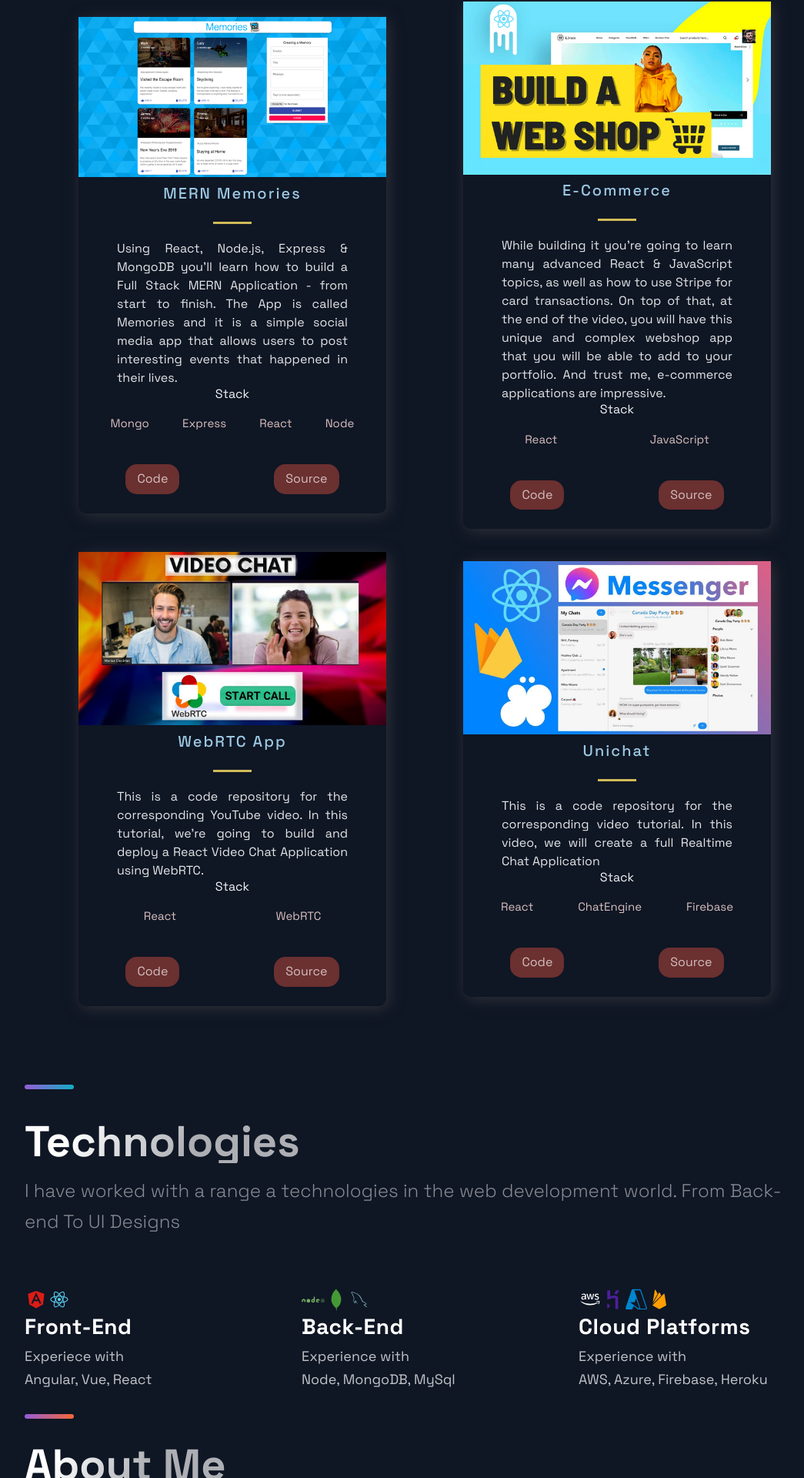
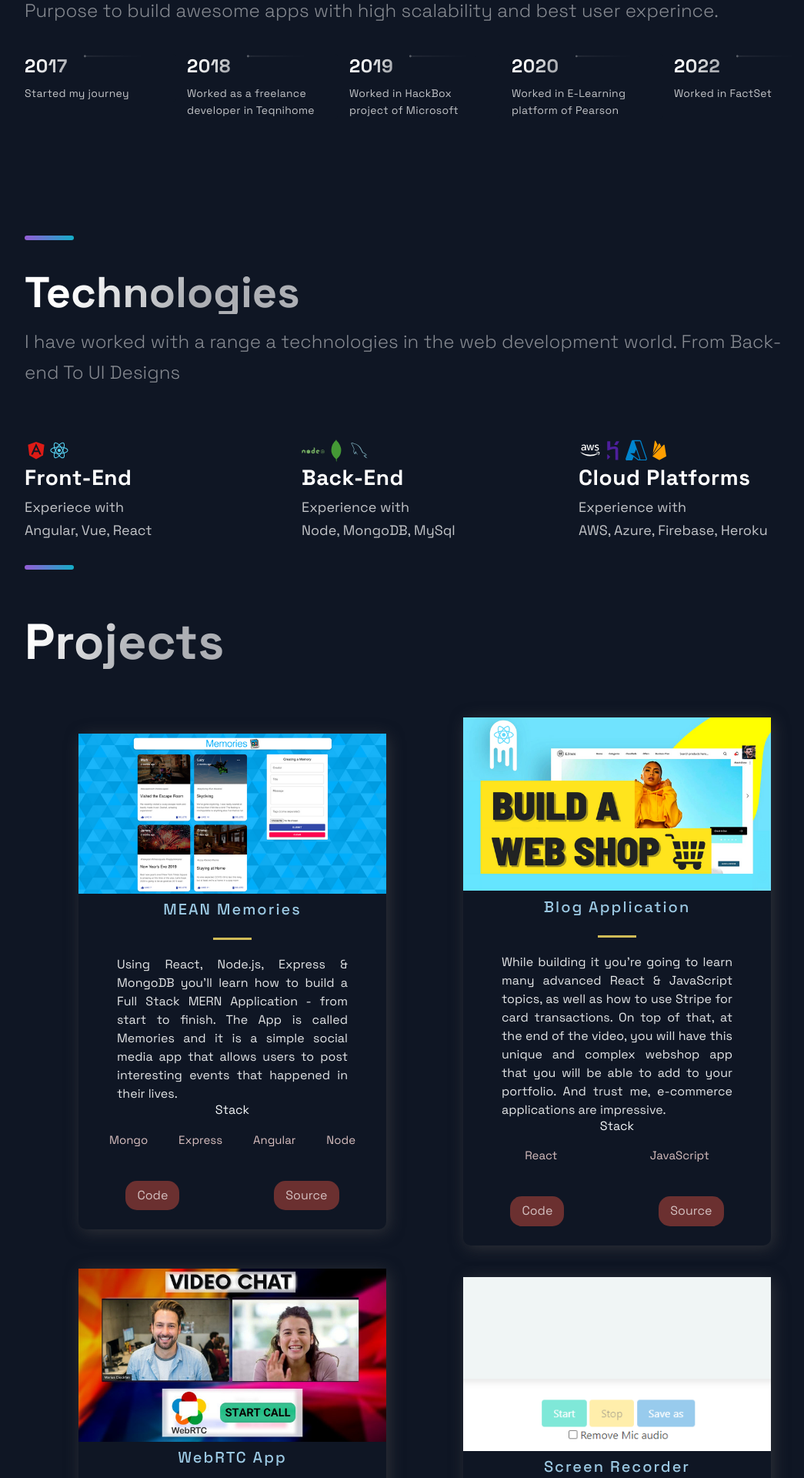
Before and after one commit to SaSanju/portfolio-website-template, a Next.js app: page / in a window 1280 px wide. Shown: the part 833-2753 px from the top of the page at 77% size, without its empty margins (88-1133 px from the left). Built offline with nearby package versions, Linux system fonts and the light colour scheme.

Commit message:
Updated overavll layout

```diff
--- a/src/components/Footer/Footer.js
+++ b/src/components/Footer/Footer.js
@@ -9,13 +9,9 @@ const Footer = () => {
     <FooterWrapper>
       <LinkList>
         <LinkColumn>
-          <LinkTitle>Call</LinkTitle>
-          <LinkItem href="tel:314-343-3432">314-343-3432</LinkItem>
-        </LinkColumn>
-        <LinkColumn>
           <LinkTitle>Email</LinkTitle>
           <LinkItem href="mailto:contact@jsmastery.com">
-            contact@jsmastery.com
+            sayakbhattacharyyya@gmail.com
           </LinkItem>
         </LinkColumn>
       </LinkList>
--- a/src/components/Technologies/Technologies.js
+++ b/src/components/Technologies/Technologies.js
@@ -61,7 +61,6 @@ const Technologies = () => (
         </ListContainer>
       </ListItem>
     </List>
-    <SectionDivider colorAlt />
   </Section>
 );
 
--- a/src/components/TimeLine/TimeLine.js
+++ b/src/components/TimeLine/TimeLine.js
@@ -44,9 +44,10 @@ const Timeline = () => {
 
   return (
     <Section id="about">
+      <SectionDivider divider />
       <SectionTitle>About Me</SectionTitle>
       <SectionText>
-      The purpose of JavaScript Mastery is to help aspiring and established developers to take their development skills to the next level and build awesome apps.
+      Purpose to build awesome apps with high scalability and best user experince.
       </SectionText>
       <CarouselContainer ref={carouselRef} onScroll={handleScroll}>
         <>
@@ -112,7 +113,6 @@ const Timeline = () => {
           );
         })}
       </CarouselButtons>
-      <SectionDivider />
     </Section>
   );
 };
--- a/src/constants/constants.js
+++ b/src/constants/constants.js
@@ -1,15 +1,15 @@
 export const projects = [
   {
-    title: 'MERN Memories',
+    title: 'MEAN Memories',
     description: "Using React, Node.js, Express & MongoDB you'll learn how to build a Full Stack MERN Application - from start to finish. The App is called Memories and it is a simple social media app that allows users to post interesting events that happened in their lives.",
       image: '/images/1.png',
-      tags: ['Mongo', 'Express', 'React', 'Node'],
+      tags: ['Mongo', 'Express', 'Angular', 'Node'],
     source: 'https://google.com',
     visit: 'https://google.com',
     id: 0,
   },
   {
-    title: 'E-Commerce',
+    title: 'Blog Application',
     description:"While building it you're going to learn many advanced React & JavaScript topics, as well as how to use Stripe for card transactions. On top of that, at the end of the video, you will have this unique and complex webshop app that you will be able to add to your portfolio. And trust me, e-commerce applications are impressive.",
     image: '/images/2.png',
     tags: ['React', 'JavaScript'],
@@ -27,20 +27,20 @@ export const projects = [
     id: 2,
   },
   {
-    title: 'Unichat',
+    title: 'Screen Recorder',
     description: "This is a code repository for the corresponding video tutorial. In this video, we will create a full Realtime Chat Application",
-    image: '/images/4.jpg',
-    tags: ['React', 'ChatEngine', 'Firebase'],
-    source: 'https://google.com',
-    visit: 'https://google.com',
+    image: '/images/4.PNG',
+    tags: ['Electron', 'Node', 'Javascript'],
+    source: 'https://github.com/SaSanju/electron-screen-recorder-master/tree/master',
+    visit: 'https://github.com/SaSanju/electron-screen-recorder-master/tree/master',
     id: 3,
   },
 ];
 
 export const TimeLineData = [
   { year: 2017, text: 'Started my journey', },
-  { year: 2018, text: 'Worked as a freelance developer', },
-  { year: 2019, text: 'Founded JavaScript Mastery', },
-  { year: 2020, text: 'Shared my projects with the world', },
-  { year: 2021, text: 'Started my own platform', },
+  { year: 2018, text: 'Worked as a freelance developer in Teqnihome', },
+  { year: 2019, text: 'Worked in HackBox project of Microsoft', },
+  { year: 2020, text: 'Worked in E-Learning platform of Pearson', },
+  { year: 2022, text: 'Worked in FactSet', },
 ];
--- a/src/pages/index.js
+++ b/src/pages/index.js
@@ -14,9 +14,9 @@ const Home = () => {
         <Hero />
         <BgAnimation />
       </Section>
+      <Timeline />
+      <Technologies />
       <Projects />
-      <Technologies />
-      <Timeline />
       <Acomplishments />
     </Layout>
   );
```
Also changed, not shown: public/images/4.PNG (added).
